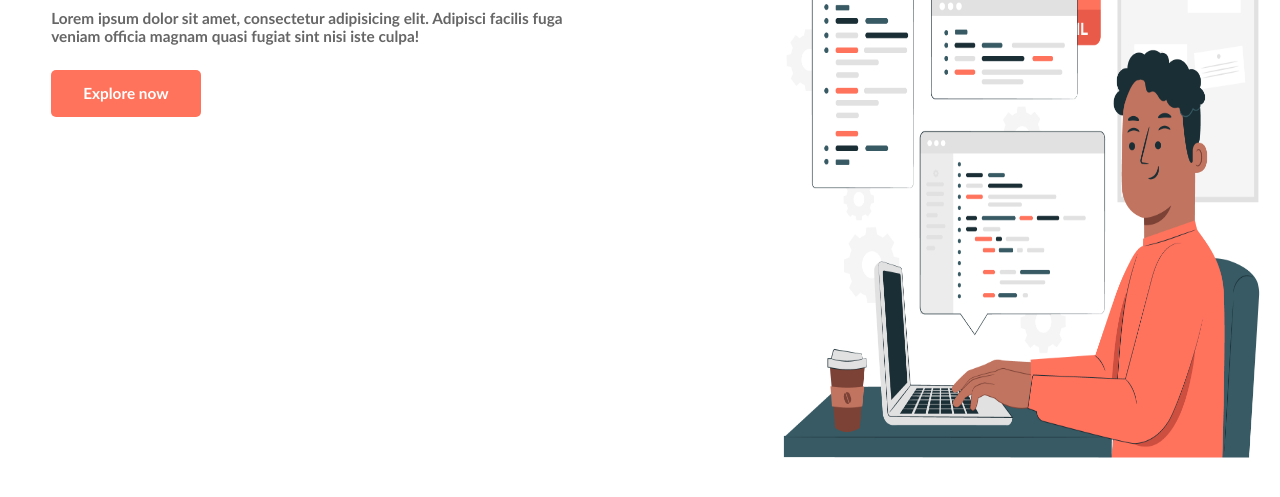
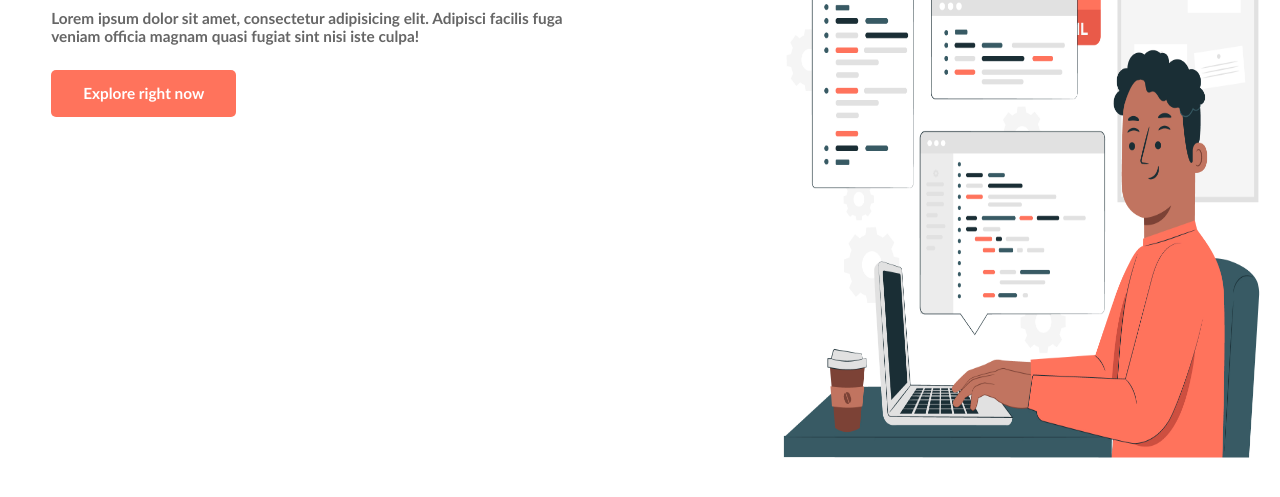
Before and after one commit to Manuukapor/MyProjects.github.io, a plain HTML site: page index.html in a window 1280 px wide. Shown: the part 287-784 px from the top of the page. Drawn offline with nearby package versions, Linux system fonts and the light colour scheme.

Commit message:
changes i have commit

```diff
--- a/index.html
+++ b/index.html
@@ -25,7 +25,7 @@
             <div class="left">
                 <h1>Learn from the <span>coolest </span>coding platform of India.</h1>
                 <p>Lorem ipsum dolor sit amet, consectetur adipisicing elit. Adipisci facilis fuga veniam officia magnam quasi fugiat sint nisi iste culpa!</p>
-                <button>Explore now</button>
+                <button>Explore right now</button>
             </div>
             <div class="right">
                 <img src="boy.jpg" alt="">
```
